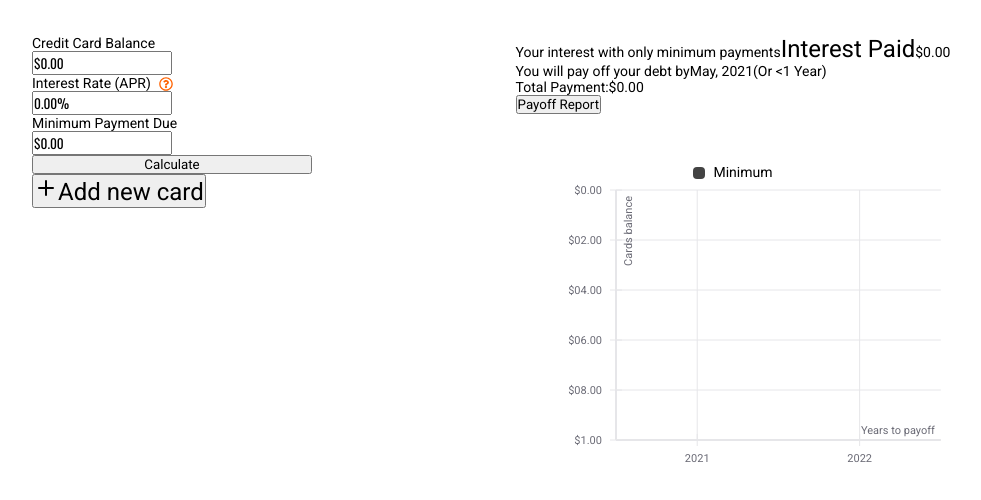
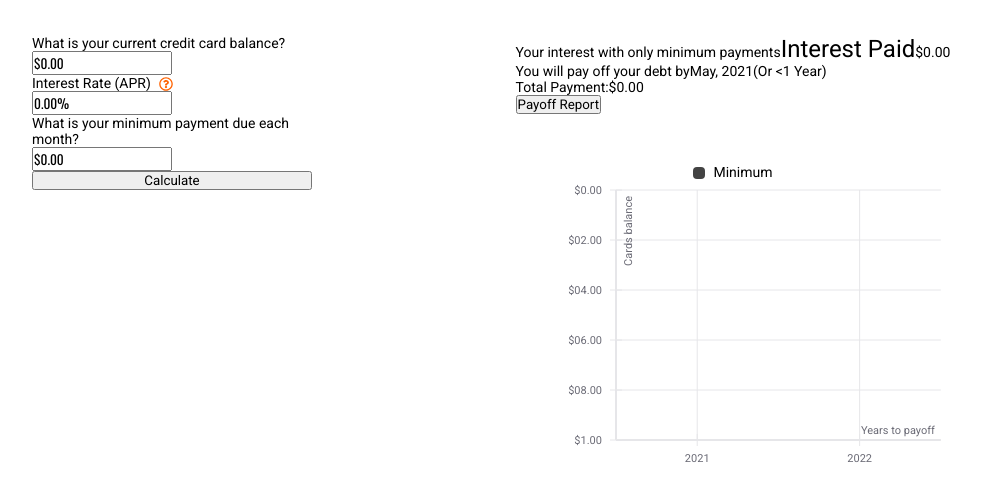
Before and after one commit to Dinnall/emergeExample, a React (Create React App) app: page / in a window 1280 px wide. Shown: the top 500 px of the page, without its empty margins (57-1038 px from the left). Built offline with nearby package versions, Linux system fonts and the light colour scheme.

Commit message:
ui change

```diff
--- a/src/SingleCard.jsx
+++ b/src/SingleCard.jsx
@@ -27,7 +27,7 @@ class SingleCard extends React.Component {
             value={this.state.data.balance}
             type="big"
             onChange={this.handleChange}
-            label="Credit Card Balance"
+            label="What is your current credit card balance?"
           />
           <CardInput
             name="rate"
@@ -41,7 +41,7 @@ class SingleCard extends React.Component {
             value={this.state.data.minimum}
             type="big"
             onChange={this.handleChange}
-            label="Minimum Payment Due"
+            label="What is your minimum payment due each month?"
           />
           <button className="calculate" onClick={this.calculate}>Calculate</button>
           {this.state.error &&
@@ -66,14 +66,14 @@ class SingleCard extends React.Component {
           )} */}
 
           {/* moved add new card button to SingleCard  */}
-          <button
+          {/* <button
             className="add-new-card pointer"
             onClick={() => this.props.add()}
             style={{ fontSize: "x-large" }}
           >
             <FiPlus />
             Add new card
-          </button>
+          </button> */}
 
           {this.props.remove && (
             <div
@@ -85,13 +85,13 @@ class SingleCard extends React.Component {
             </div>
           )}
         </div>
-        <div className="card-additional" style={{ display: this.state.calculated ? '' : 'none', fontSize: "x-large" }}>
+        <div className="card-additional" style={{ display: this.state.calculated ? '' : 'none', fontSize: "x-large", color: "#33208e", fontWeight: "bold" }}>
           <CardInput
             name="extra"
             value={this.state.data.extra}
             type="bubble"
             onChange={this.handleChange}
-            label="Enter additional payments to see how if affects you payoff date and interest paid"
+            label="Can you pay a little more this month? Enter any additional amount to see how this might effect your total."
             slider={true}
           />
         </div>
--- a/src/css/card.css
+++ b/src/css/card.css
@@ -53,7 +53,7 @@
 .single-card .card-header-input label {
   opacity: 10.8;
   width: 180px;
-  padding-right: 33px;
+  /* padding-right: 33px;  */
 }
 
 .single-card .card-header-input.big {
@@ -157,7 +157,7 @@ input::placeholder {
   border: 2px solid #cccccc;
   border-radius: 6px;
   color: black;
-  width: 100%;
+  /* width: 100%; */
 }
 
 .single-card .card-header-input.bubble input:not([type="range"]):focus {
```
Also changed, not shown: 15 other files (tests, documents, lock files or other folders).
